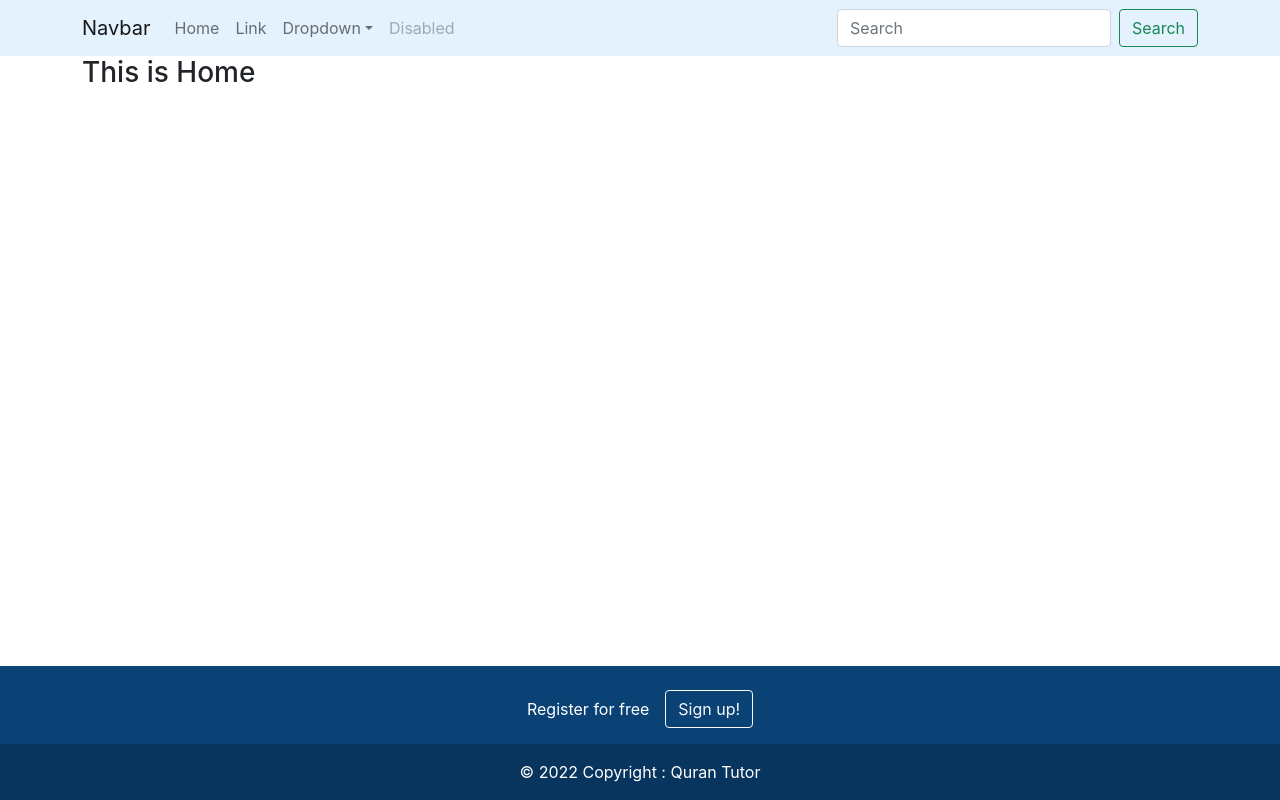
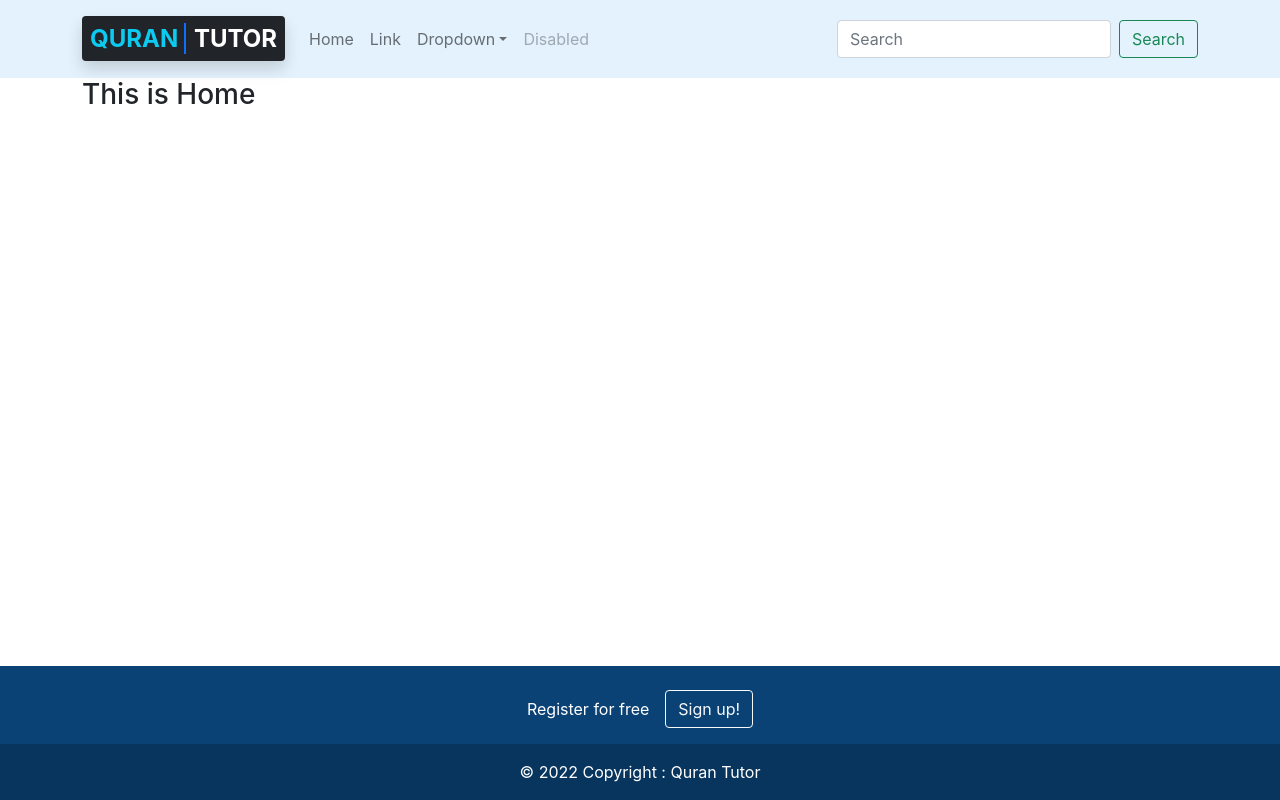
Before and after one commit to frsiam/Quran-tutor-web-application, a React (Create React App) app: page / in a window 1280 px wide. Built offline with nearby package versions, Linux system fonts and the light colour scheme.

Commit message:
navbar logo design done

```diff
--- a/src/pages/Shared/Header/Header.js
+++ b/src/pages/Shared/Header/Header.js
@@ -1,10 +1,11 @@
 import React from 'react';
+import { Link } from 'react-router-dom';
 
 const Header = () => {
     return (
         <nav className="navbar navbar-expand-md navbar-light" style={{backgroundColor: '#e3f2fd'}}>
-            <div className="container">
-                <a className="navbar-brand" href="#">Navbar</a>
+            <div className="container py-2">
+                <Link className="navbar-brand" to="/"><span className='fs-4 fw-bolder text-uppercase bg-dark p-2 text-info shadow rounded'>Quran <span className='border-right border me-2 border-primary'></span><span className='text-white'>Tutor</span></span></Link>
                 <button className="navbar-toggler" type="button" data-bs-toggle="collapse" data-bs-target="#navbarSupportedContent" aria-controls="navbarSupportedContent" aria-expanded="false" aria-label="Toggle navigation">
                     <span className="navbar-toggler-icon"></span>
                 </button>
```
